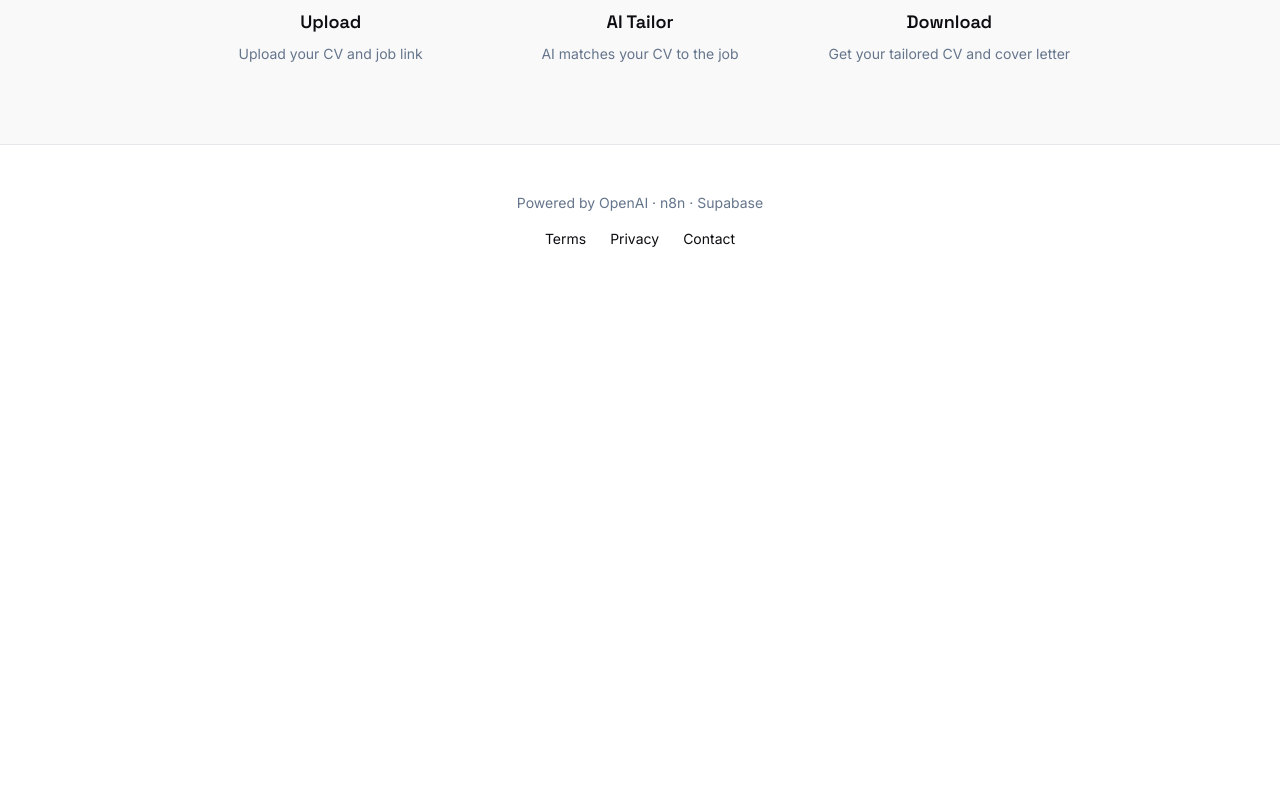
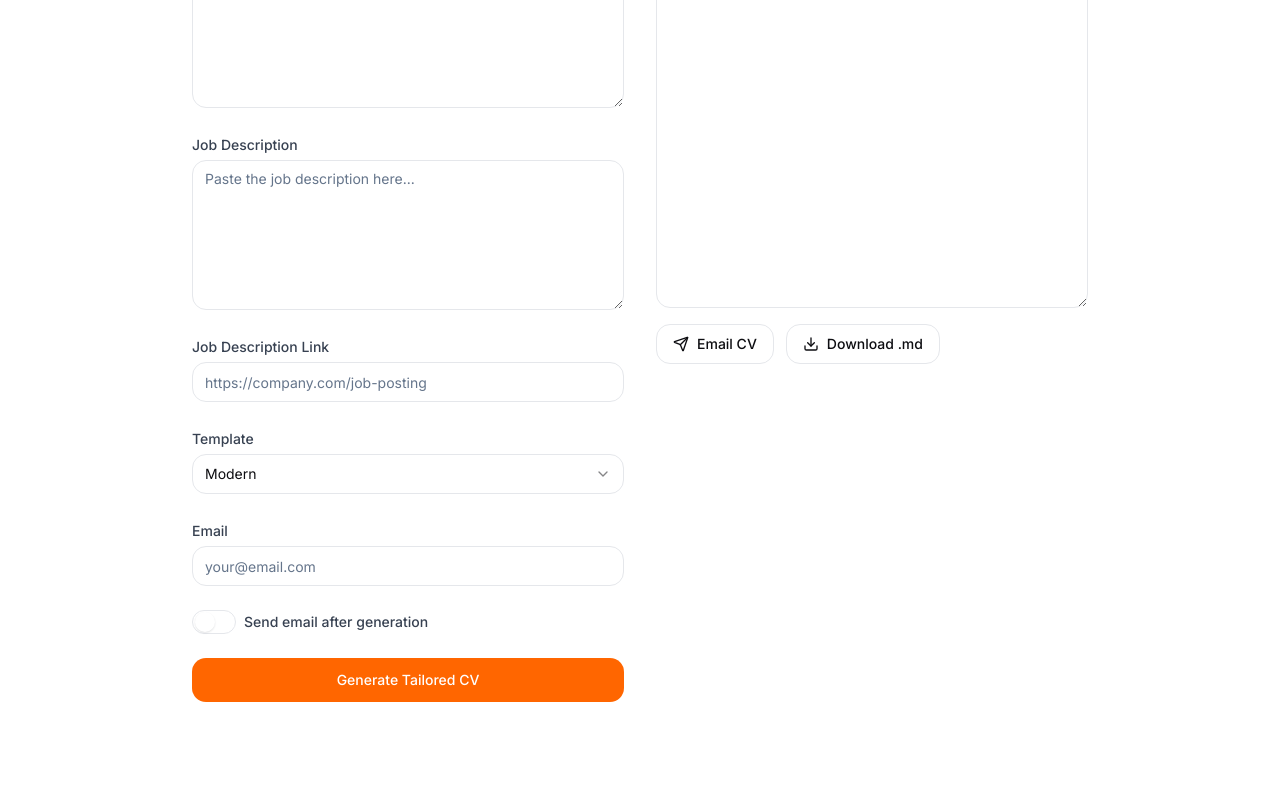
Before and after one commit to Fallen172109/custom-cv-forge, a React (Vite) app: page / in a window 1280 px wide. Shown: the part 2140-2940 px from the top of the page. Before the commit the page ends 2437 px from the top, so only its background shows below. Built offline with nearby package versions, Linux system fonts and the light colour scheme.

Commit message:
Add n8n integration
Integrates with n8n for CV generation, email sending, and Supabase storage. Adds form fields for CV generation, buttons for generate, send, download, and save actions, along with necessary JavaScript for functionality and Supabase client initialization.

```diff
--- a/src/pages/Index.tsx
+++ b/src/pages/Index.tsx
@@ -5,7 +5,9 @@ import { Label } from '@/components/ui/label';
 import { RadioGroup, RadioGroupItem } from '@/components/ui/radio-group';
 import { Switch } from '@/components/ui/switch';
 import { Progress } from '@/components/ui/progress';
-import { Upload, CheckCircle, Download, Mail, ArrowRight } from 'lucide-react';
+import { Textarea } from '@/components/ui/textarea';
+import { Select, SelectContent, SelectItem, SelectTrigger, SelectValue } from '@/components/ui/select';
+import { Upload, CheckCircle, Download, Mail, ArrowRight, Send } from 'lucide-react';
 import { toast } from '@/hooks/use-toast';
 import I18N, { Lang } from '../i18n';
 import { CVData, CLData, AiResponse } from '../types';
@@ -29,6 +31,16 @@ const Index = () => {
   const [activeEditor, setActiveEditor] = useState<'cv'|'cl'|null>(null);
   const [sendEmail, setSendEmail] = useState('');
 
+  // N8N Integration state
+  const [cvText, setCvText] = useState('');
+  const [jobDescription, setJobDescription] = useState('');
+  const [jdLink, setJdLink] = useState('');
+  const [templateId, setTemplateId] = useState('modern');
+  const [userEmail, setUserEmail] = useState('');
+  const [sendEmailChecked, setSendEmailChecked] = useState(false);
+  const [cvPreview, setCvPreview] = useState('');
+  const [isGenerating, setIsGenerating] = useState(false);
+
   const handleDownloadHTML = async () => {
     if (!activeEditor) return;
 
@@ -46,6 +58,90 @@ const Index = () => {
     if (html) {
       downloadHTML(html, filename);
     }
+  };
+
+  // N8N Integration Functions
+  const generateCV = async () => {
+    if (!cvText.trim()) {
+      toast({ description: "Please enter your CV text", variant: "destructive" });
+      return;
+    }
+
+    setIsGenerating(true);
+    try {
+      const payload = {
+        cv_text: cvText.trim(),
+        job_description: jobDescription.trim(),
+        jd_link: jdLink.trim(),
+        template_id: templateId,
+        email: userEmail.trim(),
+        send_email: sendEmailChecked
+      };
+
+      const res = await fetch('https://kamil1721.app.n8n.cloud/webhook/cv/generate', {
+        method: 'POST',
+        headers: { 'Content-Type': 'application/json' },
+        body: JSON.stringify(payload)
+      });
+
+      if (!res.ok) {
+        throw new Error('Generation failed');
+      }
+
+      const data = await res.json();
+      setCvPreview(data.tailored_cv || '');
+
+      toast({ description: "CV generated successfully!" });
+      scrollToSection('n8n-preview');
+    } catch (error) {
+      toast({ description: "Generate failed", variant: "destructive" });
+    } finally {
+      setIsGenerating(false);
+    }
+  };
+
+  const sendCVEmail = async () => {
+    if (!userEmail.trim()) {
+      toast({ description: "Email required", variant: "destructive" });
+      return;
+    }
+    if (!cvPreview.trim()) {
+      toast({ description: "Generate CV first", variant: "destructive" });
+      return;
+    }
+
+    try {
+      const res = await fetch('https://kamil1721.app.n8n.cloud/webhook/cv/send', {
+        method: 'POST',
+        headers: { 'Content-Type': 'application/json' },
+        body: JSON.stringify({
+          email: userEmail.trim(),
+          tailored_cv: cvPreview
+        })
+      });
+
+      if (!res.ok) {
+        throw new Error('Send failed');
+      }
+
+      toast({ description: "Sent! Check your inbox." });
+    } catch (error) {
+      toast({ description: "Send failed", variant: "destructive" });
+    }
+  };
+
+  const downloadCVMarkdown = () => {
+    if (!cvPreview.trim()) {
+      toast({ description: "Generate CV first", variant: "destructive" });
+      return;
+    }
+
+    const blob = new Blob([cvPreview], { type: 'text/markdown;charset=utf-8' });
+    const a = document.createElement('a');
+    a.href = URL.createObjectURL(blob);
+    a.download = 'tailored-cv.md';
+    a.click();
+    URL.revokeObjectURL(a.href);
   };
 
   const t = useMemo(() => I18N[lang], [lang]);
@@ -416,6 +512,154 @@ const Index = () => {
         )}
       </section>
 
+      {/* N8N CV Generation Section */}
+      <section id="n8n-form" className="container mx-auto px-4 py-12">
+        <div className="max-w-4xl mx-auto">
+          <h2 className="text-3xl font-heading font-bold text-center mb-8">
+            AI CV Tailor
+          </h2>
+
+          <div className="grid lg:grid-cols-2 gap-8">
+            {/* Form */}
+            <div className="space-y-6">
+              <div className="field">
+                <Label htmlFor="cv_text" className="label">CV Text</Label>
+                <Textarea
+                  id="cv_text"
+                  value={cvText}
+                  onChange={(e) => setCvText(e.target.value)}
+                  className="textarea min-h-[200px]"
+                  placeholder="Paste your CV content here..."
+                />
+              </div>
+
+              <div className="field">
+                <Label htmlFor="job_description" className="label">Job Description</Label>
+                <Textarea
+                  id="job_description"
+                  value={jobDescription}
+                  onChange={(e) => setJobDescription(e.target.value)}
+                  className="textarea min-h-[150px]"
+                  placeholder="Paste the job description here..."
+                />
+              </div>
+
+              <div className="field">
+                <Label htmlFor="jd_link" className="label">Job Description Link</Label>
+                <Input
+                  id="jd_link"
+                  type="text"
+                  value={jdLink}
+                  onChange={(e) => setJdLink(e.target.value)}
+                  className="input"
+                  placeholder="https://company.com/job-posting"
+                />
+              </div>
+
+              <div className="field">
+                <Label htmlFor="template_id" className="label">Template</Label>
+                <Select value={templateId} onValueChange={setTemplateId}>
+                  <SelectTrigger id="template_id" className="input">
+                    <SelectValue placeholder="Select template" />
+                  </SelectTrigger>
+                  <SelectContent>
+                    <SelectItem value="modern">Modern</SelectItem>
+                    <SelectItem value="classic">Classic</SelectItem>
+                    <SelectItem value="classic_alternative">Classic Alternative</SelectItem>
+                  </SelectContent>
+                </Select>
+              </div>
+
+              <div className="field">
+                <Label htmlFor="email" className="label">Email</Label>
+                <Input
+                  id="email"
+                  type="email"
+                  value={userEmail}
+                  onChange={(e) => setUserEmail(e.target.value)}
+                  className="input"
+                  placeholder="your@email.com"
+                />
+              </div>
+
+              <div className="flex items-center space-x-2">
+                <input
+                  id="send_email"
+                  type="checkbox"
+                  checked={sendEmailChecked}
+                  onChange={(e) => setSendEmailChecked(e.target.checked)}
+                  className="switch"
+                />
+                <Label htmlFor="send_email" className="label">Send email after generation</Label>
+              </div>
+
+              <Button
+                id="btn-generate"
+                onClick={generateCV}
+                disabled={isGenerating}
+                className="w-full"
+                size="lg"
+              >
+                {isGenerating ? 'Generating...' : 'Generate Tailored CV'}
+              </Button>
+            </div>
+
+            {/* Preview */}
+            <div className="space-y-4">
+              <div className="field">
+                <Label className="label">Generated CV Preview</Label>
+                <Textarea
+                  id="cv_preview"
+                  value={cvPreview}
+                  onChange={(e) => setCvPreview(e.target.value)}
+                  className="textarea min-h-[400px] font-mono text-sm"
+                  placeholder="Generated CV will appear here..."
+                  readOnly
+                />
+              </div>
+
+              <div className="flex flex-wrap gap-3">
+                <Button
+                  id="btn-send"
+                  onClick={sendCVEmail}
+                  variant="outline"
+                  className="flex items-center gap-2"
+                >
+                  <Send className="h-4 w-4" />
+                  Email CV
+                </Button>
+
+                <Button
+                  id="btn-download"
+                  onClick={downloadCVMarkdown}
+                  variant="outline"
+                  className="flex items-center gap-2"
+                >
+                  <Download className="h-4 w-4" />
+                  Download .md
+                </Button>
+              </div>
+            </div>
+          </div>
+        </div>
+      </section>
+
+      {/* Preview Section */}
+      <section id="n8n-preview" className="container mx-auto px-4 py-8">
+        {cvPreview && (
+          <div className="max-w-4xl mx-auto">
+            <div className="rounded-2xl border border-[#E5E7EB] bg-white p-6">
+              <h3 className="font-heading font-semibold text-lg mb-4">Generated CV</h3>
+              <div className="prose max-w-none">
+                <pre className="whitespace-pre-wrap text-sm bg-gray-50 p-4 rounded-xl border">
+                  {cvPreview}
+                </pre>
+              </div>
+            </div>
+          </div>
+        )}
+      </section>
+
       {/* How it Works Section */}
       <section id="how-it-works" className="py-20 px-4 bg-secondary/50">
         <div className="container mx-auto">
```
